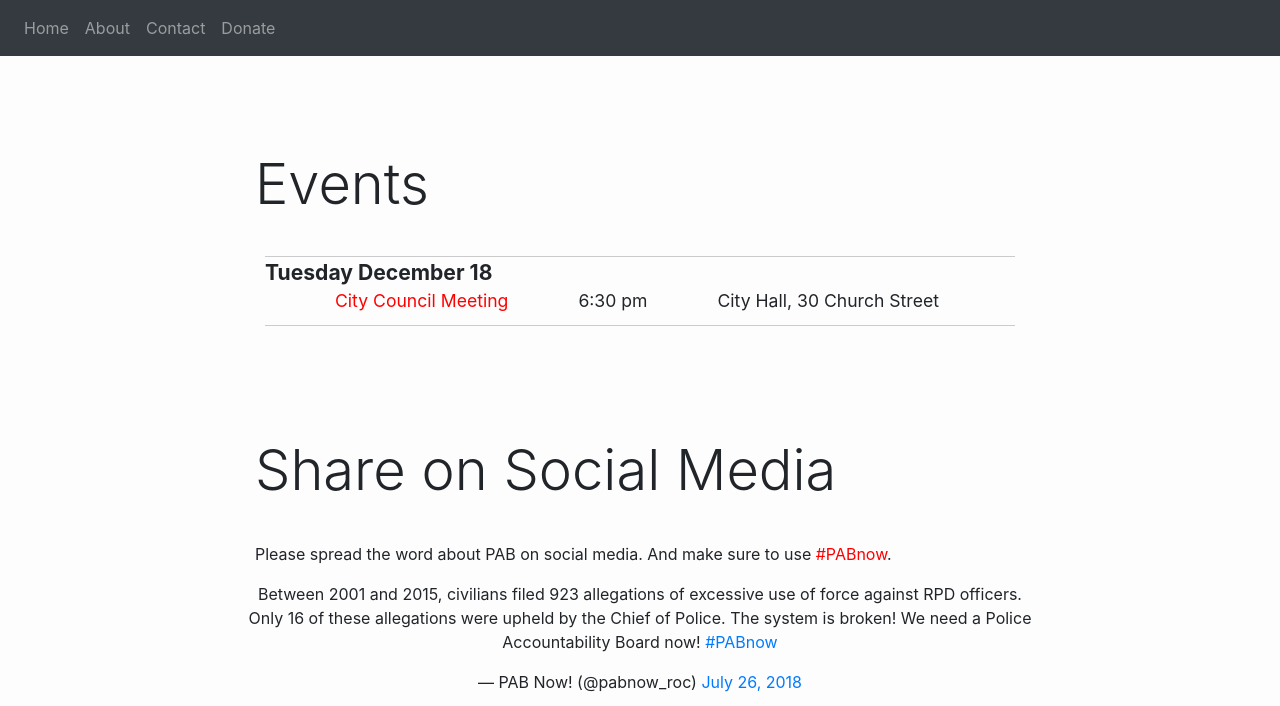
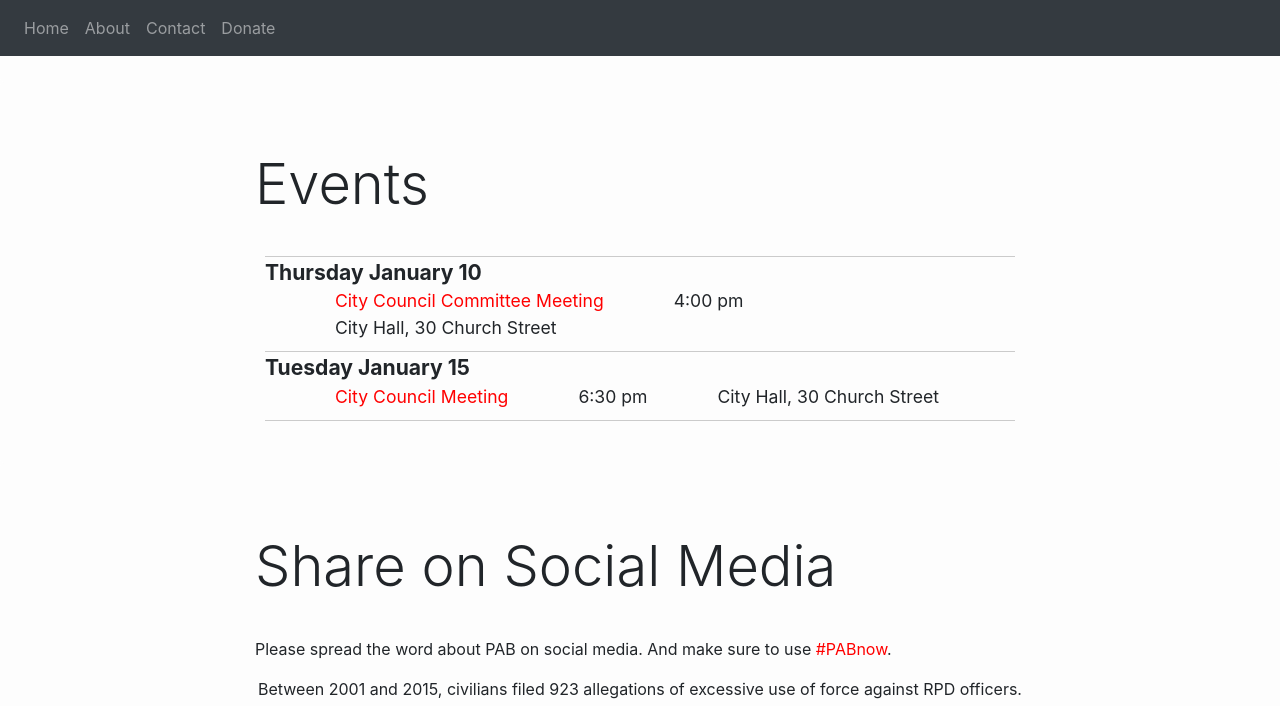
Before and after one commit to pabnow/pabnow.github.io, a Jekyll site: the page built from index.html, in a window 1280 px wide and 900 px high, scrolled down 2443 px, cut to the strip 0-706 px from the top of the window. Built offline with Jekyll 4.4.1, drawn with Linux system fonts in a browser that asks for light colours; nearby versions of some CDN libraries; comment, search, counter and statistics services are not loaded.

Commit message:
Update index.html

```diff
--- a/index.html
+++ b/index.html
@@ -201,9 +201,11 @@ title: PAB
 				<div class="event_date">Friday September 7</div><span class="event_name"><a href="https://www.facebook.com/events/217777008917662/?event_time_id=217777018917661">Call City Council President Loretta Scott</a></span><span class="event_time">9:00 am - 5 pm</span><span class="event_location"></span>
 			</div>
 			-->
-
 			<div class="event">
-				<div class="event_date">Tuesday December 18</div><span class="event_name"><a href="https://www.facebook.com/events/457409914778089/?event_time_id=457409918111422">City Council Meeting</a></span><span class="event_time">6:30 pm</span><span class="event_location">City Hall, 30 Church Street</span>
+				<div class="event_date">Thursday January 10</div><span class="event_name"><a href="">City Council Committee Meeting</a></span><span class="event_time">4:00 pm</span><span class="event_location">City Hall, 30 Church Street</span>
+			</div>
+			<div class="event">
+				<div class="event_date">Tuesday January 15</div><span class="event_name"><a href="https://www.facebook.com/events/457409914778089/?event_time_id=457409928111421">City Council Meeting</a></span><span class="event_time">6:30 pm</span><span class="event_location">City Hall, 30 Church Street</span>
 			</div>
 
 
```
